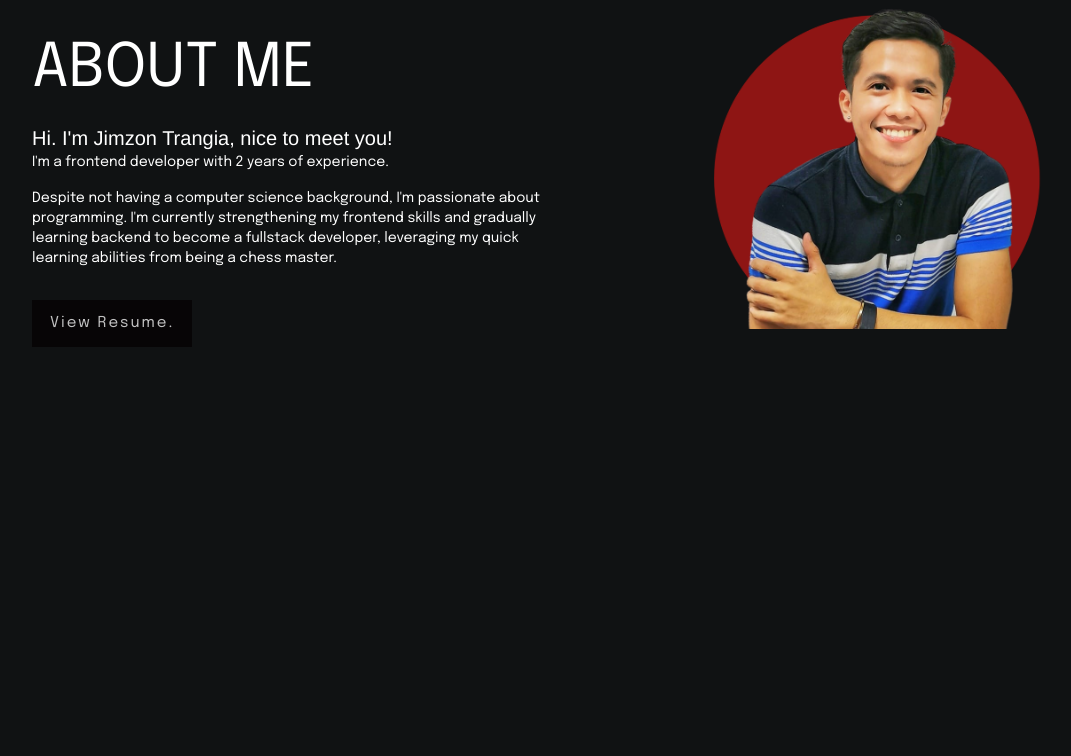
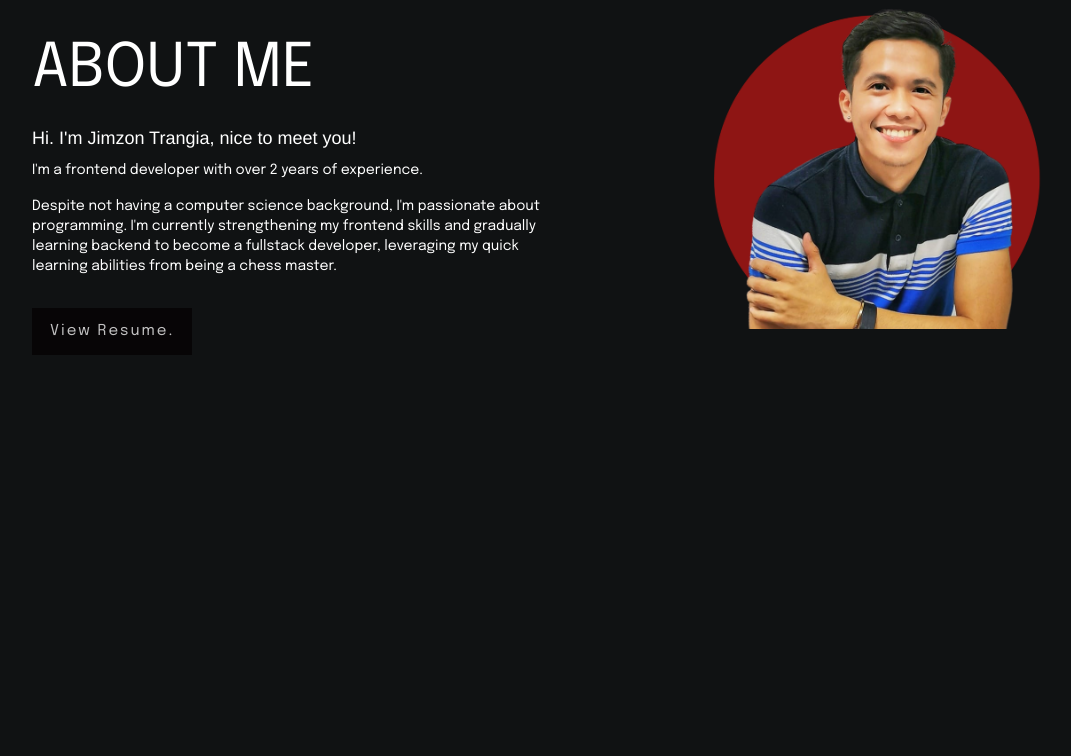
Before and after one commit to Jimzon/jimzon.github.io, a website: page index.html in a window 1280 px wide. Shown: the part 880-1636 px from the top of the page, without its empty margins (111-1182 px from the left). Drawn offline with nearby package versions, Linux system fonts and the light colour scheme.

Commit message:
revise text size of about me section

```diff
--- a/index.html
+++ b/index.html
@@ -124,8 +124,8 @@
                         <div class="">
                             <h1 class="text-3xl md:text-6xl f-right py-4">ABOUT ME</h1>
 
-                            <H3 class="gotham text-xl">Hi. I'm Jimzon Trangia, nice to meet you!</H3>
-                            <p class="text-sm">I'm a frontend developer with 2 years of experience. </p>
+                            <H3 class="gotham text-lg">Hi. I'm Jimzon Trangia, nice to meet you!</H3>
+                            <p class="text-sm pt-2">I'm a frontend developer with over 2 years of experience. </p>
                             <p class="text-sm pt-3">Despite not having a computer science background, I'm passionate about programming. I'm currently strengthening my frontend skills and gradually learning backend to become a fullstack developer, leveraging my quick learning abilities from being a chess master.</p>
                             <br>
                             <a href="https://drive.google.com/file/d/1GNp1vdvtRJd3F3AFRe4HQQQO_LqhGSFJ/view?usp=sharing"   target="_blank" class="btn-sm btn btn-black">View Resume.</a>
```
Also changed, not shown: dist/output.css.
